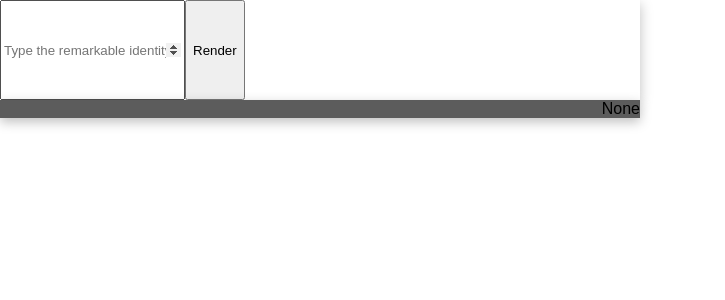
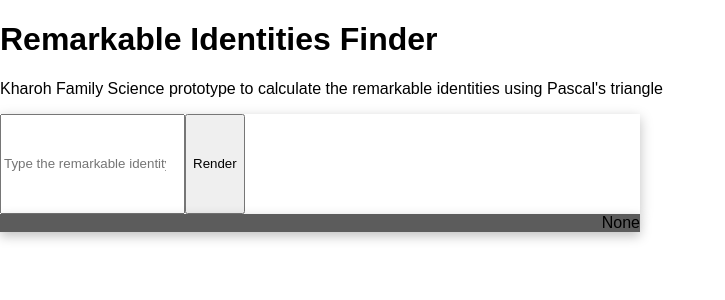
Before and after one commit to kharial-science/Remarkable-Identities-Finder, a React (Create React App) app: page / in a window 1280 px wide. Shown: the top 300 px of the page, without its empty margins (0-725 px from the left). Built offline with nearby package versions, Linux system fonts and the light colour scheme; the HTML template or start-up script is replaced by a standard one.

Commit message:
working on style and description

```diff
--- a/src/App.js
+++ b/src/App.js
@@ -24,6 +24,10 @@ class App extends Component {
   render() {
     return (
       <div className="App">
+      <div class="description">
+        <h1>Remarkable Identities Finder</h1>
+        <p>Kharoh Family Science prototype to calculate the remarkable identities using Pascal's triangle</p>
+      </div>
         <Input handleInputChange={this.handleInputChange} inputOnClick={this.inputOnClick} />
         <Display number={this.state.number} />
       </div>
--- a/src/Components/Input.js
+++ b/src/Components/Input.js
@@ -13,7 +13,7 @@ class Input extends Component{
                 placeholder="Type the remarkable identity\'s degree you want"
                 class="inputNumber"
                 onChange={this.props.handleInputChange} />
-            <Submit inputOnClick={this.props.inputOnClick}/>
+                <Submit inputOnClick={this.props.inputOnClick}/>
             </div>
         )
     }
--- a/src/index.scss
+++ b/src/index.scss
@@ -1,3 +1,66 @@
+html, body, #root, .App {
+    width: 100%;
+    height: 100%;
+}
+
+.App {
+    display: flex;
+    flex-direction: column;
+}
+
+.description {
+    display: flex;
+    align-items: center;
+    flex-direction: column;
+}
+
+h1 {
+    width: 100%;
+    text-align: center;
+}
+
+p {
+    margin: 10vh auto 10vh auto;
+}
+
+.Input {
+    border-radius: 15px;
+    width: 50vw;
+    height: 10vh;
+    background-color: #f3abfd;
+    box-shadow: 0px 5px 5px black;
+    display: flex;
+    align-items: center;
+    margin: 0 auto 0 auto;
+}
+
+.inputNumber {
+    height : 75%;
+    width: 75%;
+    margin: auto;
+    border-radius: 10px;
+}
+
+#submit {
+    height: 75%;
+    width: 15%;
+    border-radius: 10px;
+    margin: auto;
+    background-color: #8bc3f7;
+}
+
+.Display {
+    border-radius: 15px;
+    width: 50vw;
+    min-height: 40vh;
+    box-shadow: 0px 5px 5px black;
+    margin: 5vh auto 0 auto;
+    padding: 15px;
+    overflow-y: scroll;
+}
+
+
+/*
 body {
     margin: 0;
     font-family: 'Montserrat', sans-serif;
@@ -10,7 +73,7 @@ body {
 }
 
 #Input-number{
-    width: 100%;
+    width: 60vh;
     height: 100%;
 }
 
@@ -19,7 +82,7 @@ header {
 }
 
 .Input {
-    width: 80vh;
+    width: 100%;
     height: 100px;
     grid-column: middle-start / middle-end;
     grid-row: input-start / input-end;
@@ -28,7 +91,7 @@ header {
 }
 .Display {
     margin: 0 auto 0 0;
-    max-width: 80vh;
+    width: 80vh;
     height: auto;
     grid-column: middle-start / middle-end;
     grid-row: display-start / display-end;
@@ -39,3 +102,9 @@ header {
     justify-content: flex-end;
     position: relative;
 }
+
+#Submit {
+    width: 20vh;
+    height:100%;
+}
+*/
```
Also changed, not shown: 1 other file (tests, documents, lock files or other folders).
